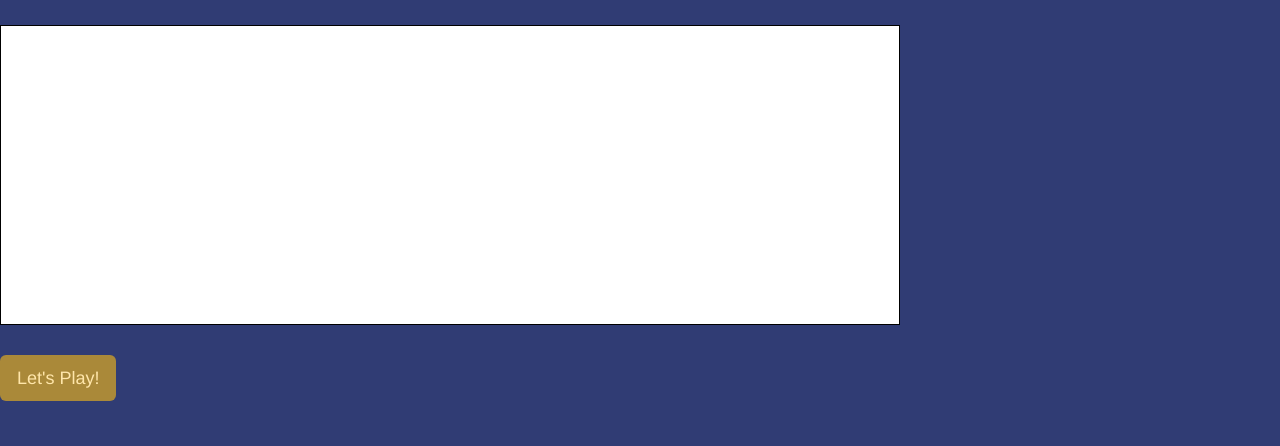
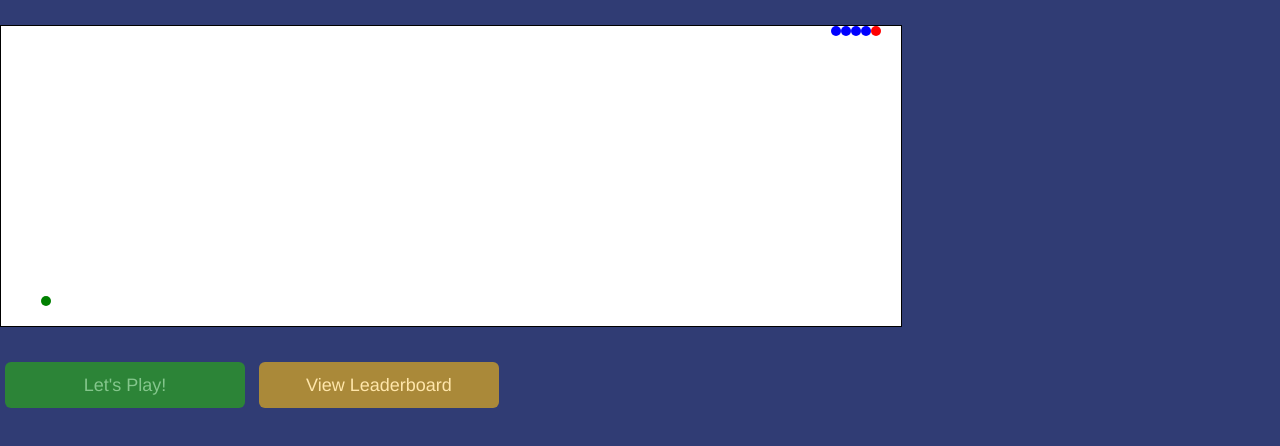
Before and after one commit to danny-does-stuff/HTMLsnake, a plain HTML site: page index.html in a window 1280 px wide. Shown: the part 100-546 px from the top of the page. Drawn offline with nearby package versions, Linux system fonts and the light colour scheme.

Commit message:
Uncommented game and other tweaks

```diff
--- a/index.html
+++ b/index.html
@@ -6,7 +6,7 @@
 	<script src="http://ajax.googleapis.com/ajax/libs/jquery/1.9.1/jquery.min.js"></script>
 	<link rel="stylesheet" href="https://maxcdn.bootstrapcdn.com/bootstrap/3.3.7/css/bootstrap.min.css">
   	<script src="https://maxcdn.bootstrapcdn.com/bootstrap/3.3.7/js/bootstrap.min.js"></script>
-	<!-- <script src="snake.js"></script> -->
+	<script src="snake.js"></script>
 	<link rel="stylesheet" href="styles.css">
 </head>
 <body>
@@ -17,10 +17,11 @@
     	</div>
     </header>
 
-	<canvas id="canvas"></canvas>
+	<canvas id="canvas" width="900px" height="300px"></canvas>
 
 	<div class="button-bar" role="group">
-	  <button type="button" class="btn btn-lg btn-custom">Let's Play!</button>
+	  <button type="button" class="btn btn-lg btn-custom btn-custom-green">Let's Play!</button>
+	  <button type="button" class="btn btn-lg btn-custom btn-custom-orange">View Leaderboard</button>
 	</div>
 
 </body>
--- a/styles.css
+++ b/styles.css
@@ -11,7 +11,6 @@ body {
 header {
 	background: #07103A;
 	height: 100px;
-	/*color: #7B84AE;*/
 	color: #AA8939;
 	top: 0;
 	width: 100%;
@@ -26,10 +25,8 @@ h1 {
 #canvas {
 	background: #FFFFFF;
 	border: 1px solid black;
-	height: 300px;
 	margin: 0px auto;
 	padding: 0px auto;
-	width: 900px;
 }
 
 .button-bar {
@@ -38,6 +35,26 @@ h1 {
 }
 
 .btn-custom {
+	width: 240px;
+	margin: 5px;
+}
+
+.btn-custom-green {
+	background: #2C8437;
+	color: #84C68C;
+}
+
+.btn-custom-green:hover {
+	background: #105D2A;
+	color: #84C68C;
+}
+
+.btn-custom-orange {
 	background: #AA8939;
 	color: #FFE6AA;
 }
+
+.btn-custom-orange:hover {
+	background: #806015;
+	color: #FFE6AA;
+}
```
